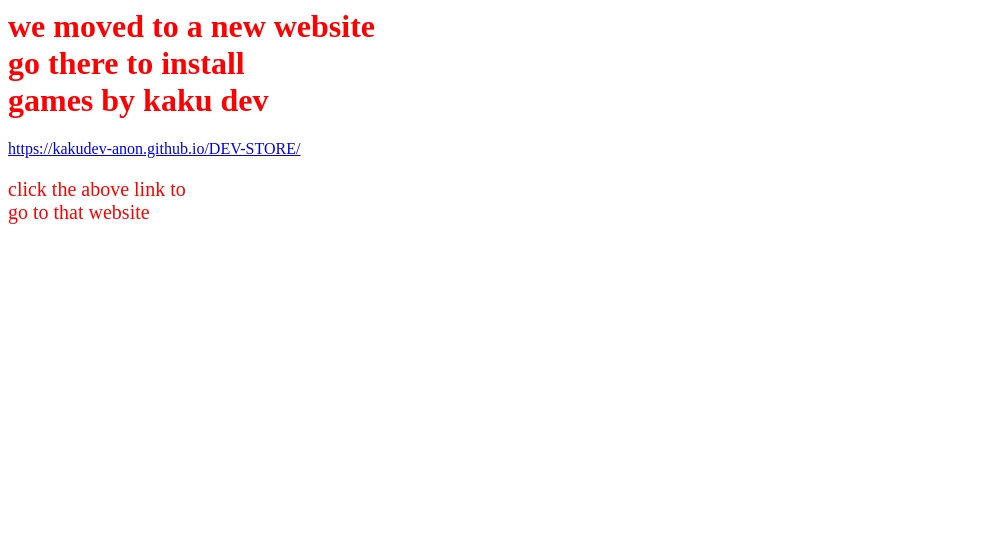
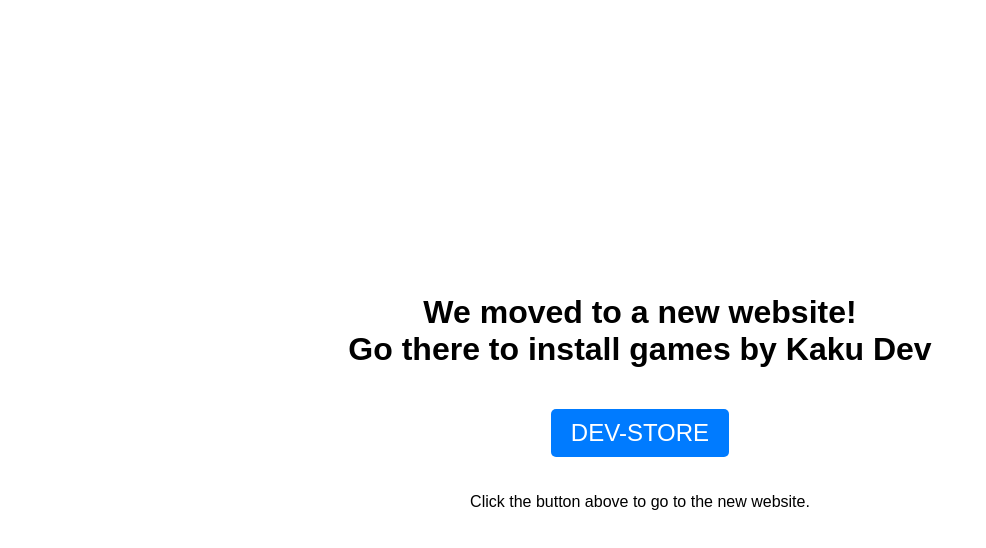
Before and after one commit to KAKUDEV-web/Alzaro, a plain HTML site: page index.html in a window 1280 px wide. Shown: the whole page, without its empty margins (0-986 px from the left). Drawn offline with Linux system fonts and the light colour scheme.

Commit message:
Update index.html

```diff
--- a/index.html
+++ b/index.html
@@ -1,20 +1,42 @@
-<DOCTYPE html>
-<html>
-  <head>
-    <title> Alzaro</title>
-  </head>
-  <body>
-    <h1> we moved to a new website<br>go there to install <br>games by kaku dev</h1>
-    <a href="https://kakudev-anon.github.io/DEV-STORE/"> https://kakudev-anon.github.io/DEV-STORE/ </a>
-    <p> click the above link to <br>go to that website</p>
+<!DOCTYPE html>
+<html lang="en">
+<head>
+    <meta charset="UTF-8">
+    <meta name="viewport" content="width=device-width, initial-scale=1.0">
+    <title>Alzaro - closing</title>
     <style>
-      h1 {
-        color: red
-      }
-      p {
-        color: red;
-        font-size: 20px;
-      }
+        h1 {
+            text-align: center;
+        }
+        body {
+            display: flex;
+            flex-direction: column;
+            align-items: center;
+            justify-content: center;
+            min-height: 100vh;
+            margin: 0;
+            font-family: sans-serif;
+        }
+        a {
+            font-size: 1.5rem;
+            padding: 10px 20px;
+            background-color: #007bff;
+            color: white;
+            text-decoration: none;
+            border-radius: 5px;
+            margin: 20px 0;
+        }
+        a:hover {
+            background-color: #0056b3;
+        }
     </style>
-  </body>
+</head>
+<body>
+    <h1>We moved to a new website!<br>Go there to install games by Kaku Dev</h1>
+
+    <!-- FIXED: 'herf' changed to 'href' -->
+    <a href="https://kakudev-anon.github.io/DEV-STORE/">DEV-STORE</a>
+
+    <p>Click the button above to go to the new website.</p>
+</body>
 </html>
```
